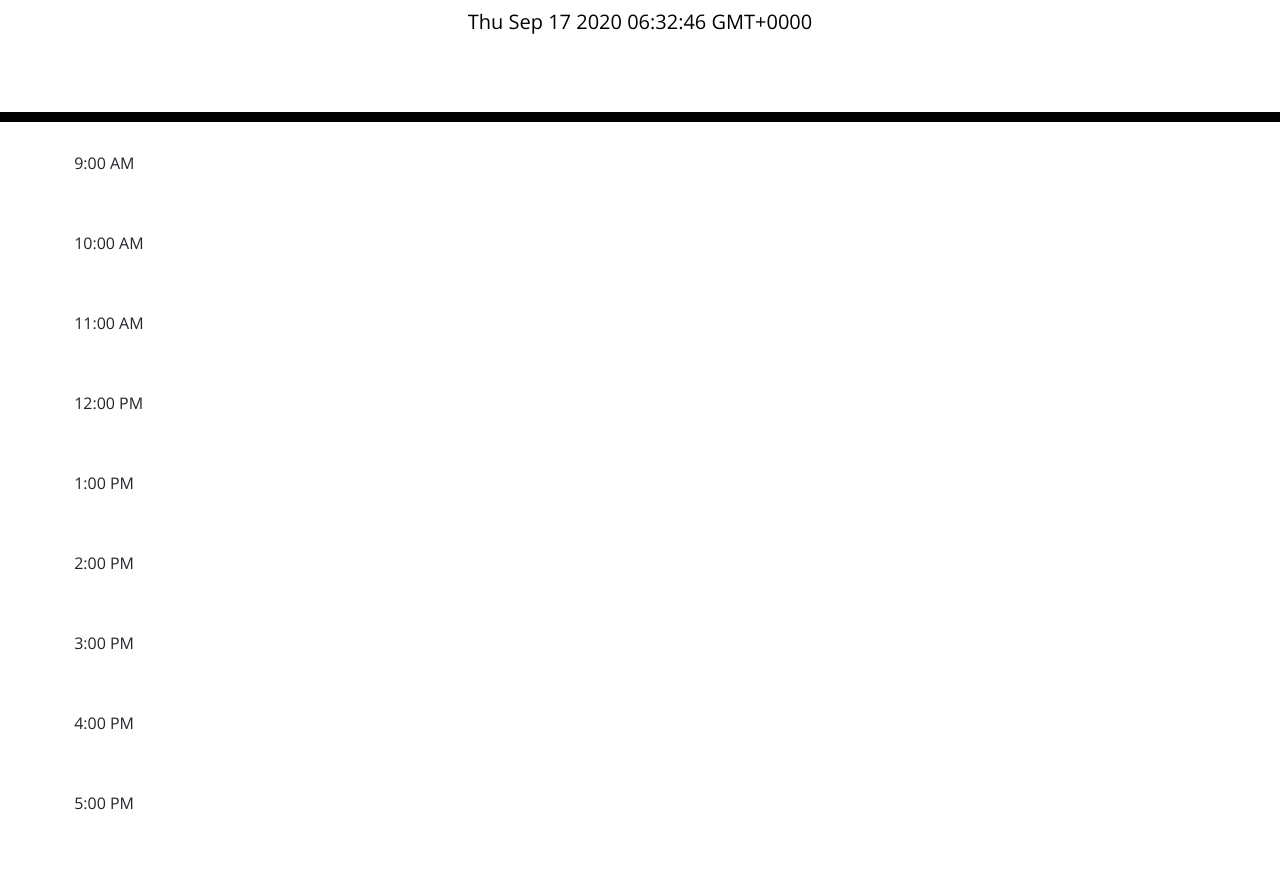
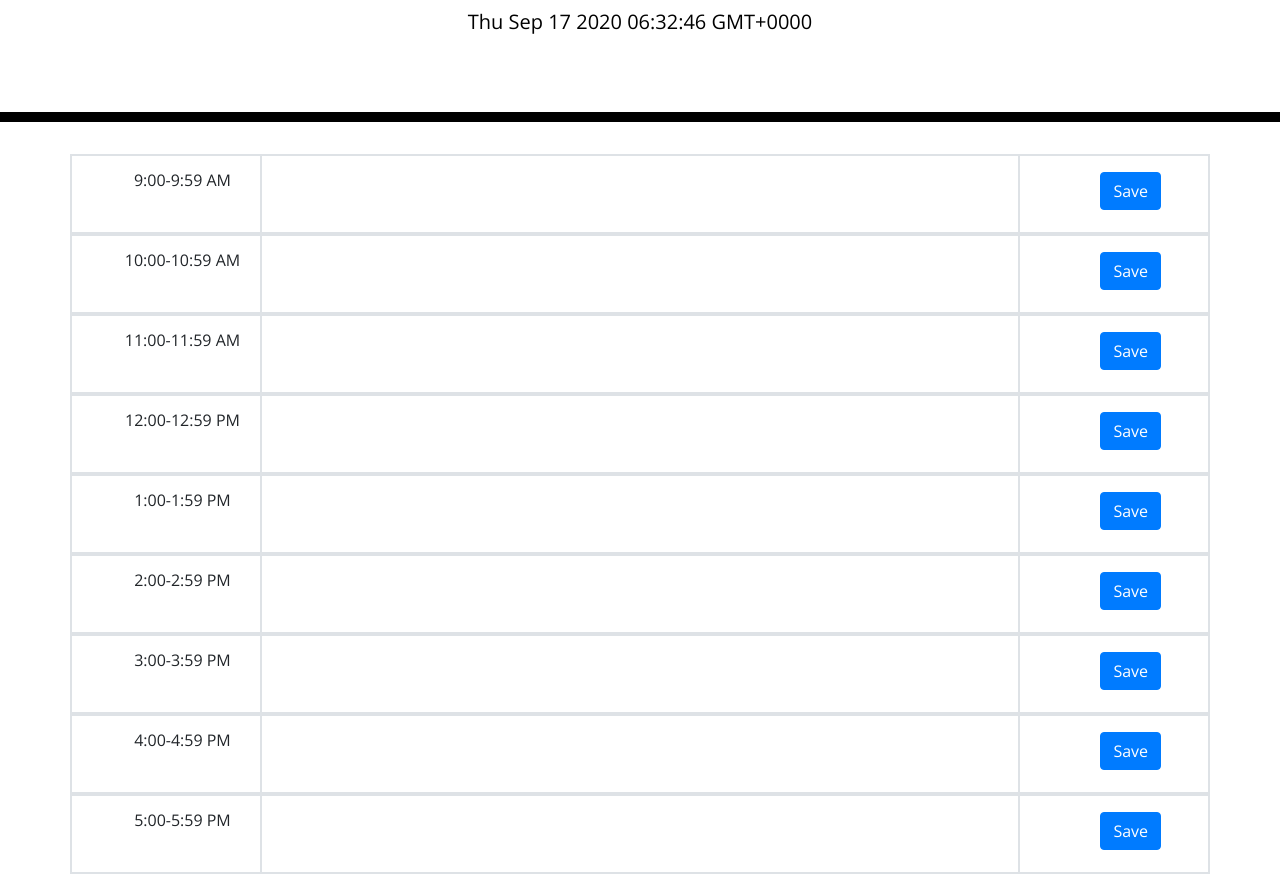
Before and after one commit to JarkkenStyles56/myCalender, a plain HTML site: page Develop/index.html in a window 1280 px wide. Shown: the part 182-1056 px from the top of the page. Drawn offline with nearby package versions, Linux system fonts and the light colour scheme.

Commit message:
Gave rows/columns borders, Tried to make buttons toggle.

```diff
--- a/Develop/index.html
+++ b/Develop/index.html
@@ -22,79 +22,96 @@
   <div class="container">
 
     <!-- Timeblocks go here -->
-    <div class="row"> 9:00 AM
-      <div class="col-sm">
+    <div class="row border ">
+      <div class="col-md-2 border" style="text-align: center;">
+        9:00-9:59 AM
       </div>
-      <div class="col-sm">
-      </div>
-      <div class="col-sm">
+      <input type="text" class="col-md-8 border" style="text-align: left;" id="9">
+      <div class="col-md-2 border" style="text-align: center;" id="update">
+        <button type="button" class="btn btn-primary" data-toggle="buttons" aria-pressed="false"
+          autocomplete="off">Save</button>
       </div>
     </div>
-    <div class="row"> 10:00 AM
-      <div class="col-sm">
+    <div class="row border ">
+      <div class="col-md-2 border" style="text-align: center;">
+        10:00-10:59 AM
       </div>
-      <div class="col-sm">
-      </div>
-      <div class="col-sm">
+      <input type="text" class="col-md-8 border" style="text-align: left;" id="10">
+      <div class="col-md-2 border" style="text-align: center;" id="update">
+        <button type="button" class="btn btn-primary" data-toggle="button" aria-pressed="false"
+          autocomplete="off">Save</button>
       </div>
     </div>
-    <div class="row"> 11:00 AM
-      <div class="col-sm">
+    <div class="row border ">
+      <div class="col-md-2 border" style="text-align: center;">
+        11:00-11:59 AM
       </div>
-      <div class="col-sm">
-      </div>
-      <div class="col-sm">
+      <input type="text" class="col-md-8 border" style="text-align: left;" id="11">
+      <div class="col-md-2 border" style="text-align: center;" id="update">
+        <button type="button" class="btn btn-primary" data-toggle="button" aria-pressed="false"
+          autocomplete="off">Save</button>
       </div>
     </div>
-    <div class="row"> 12:00 PM
-      <div class="col-sm">
+    <div class="row border ">
+      <div class="col-md-2 border" style="text-align: center;">
+        12:00-12:59 PM
       </div>
-      <div class="col-sm">
-      </div>
-      <div class="col-sm">
+      <input type="text" class="col-md-8 border" style="text-align: left;" id="12">
+      <div class="col-md-2 border" style="text-align: center;" id="update">
+        <button type="button" class="btn btn-primary" data-toggle="button" aria-pressed="false"
+          autocomplete="off">Save</button>
       </div>
     </div>
-    <div class="row"> 1:00 PM
-      <div class="col-sm">
+    <div class="row border ">
+      <div class="col-md-2 border" style="text-align: center;">
+        1:00-1:59 PM
       </div>
-      <div class="col-sm">
-      </div>
-      <div class="col-sm">
+      <input type="text" class="col-md-8 border" style="text-align: left;" id="1">
+      <div class="col-md-2 border" style="text-align: center;" id="update">
+        <button type="button" class="btn btn-primary" data-toggle="button" aria-pressed="false"
+          autocomplete="off">Save</button>
       </div>
     </div>
-    <div class="row"> 2:00 PM
-      <div class="col-sm">
+    <div class="row border ">
+      <div class="col-md-2 border" style="text-align: center;">
+        2:00-2:59 PM
       </div>
-      <div class="col-sm">
-      </div>
-      <div class="col-sm">
+      <input type="text" class="col-md-8 border" style="text-align: left;" id="2">
+      <div class="col-md-2 border" style="text-align: center;" id="update">
+        <button type="button" class="btn btn-primary" data-toggle="button" aria-pressed="false"
+          autocomplete="off">Save</button>
       </div>
     </div>
-    <div class="row"> 3:00 PM
-      <div class="col-sm">
+    <div class="row border ">
+      <div class="col-md-2 border" style="text-align: center;">
+        3:00-3:59 PM
       </div>
-      <div class="col-sm">
-      </div>
-      <div class="col-sm">
+      <input type="text" class="col-md-8 border" style="text-align: left;" id="3">
+      <div class="col-md-2 border" style="text-align: center;" id="update">
+        <button type="button" class="btn btn-primary" data-toggle="button" aria-pressed="false"
+          autocomplete="off">Save</button>
       </div>
     </div>
-    <div class="row"> 4:00 PM
-      <div class="col-sm">
+    <div class="row border ">
+      <div class="col-md-2 border" style="text-align: center;">
+        4:00-4:59 PM
       </div>
-      <div class="col-sm">
-      </div>
-      <div class="col-sm">
+      <input type="text" class="col-md-8 border" style="text-align: left;" id="4">
+      <div class="col-md-2 border" style="text-align: center;" id="update">
+        <button type="button" class="btn btn-primary" data-toggle="button" aria-pressed="false"
+          autocomplete="off">Save</button>
       </div>
     </div>
-    <div class="row"> 5:00 PM
-      <div class="col-sm">
+    <div class="row border ">
+      <div class="col-md-2 border" style="text-align: center;">
+        5:00-5:59 PM
       </div>
-      <div class="col-sm">
-      </div>
-      <div class="col-sm">
+      <input type="text" class="col-md-8 border" style="text-align: left;" id="5">
+      <div class="col-md-2 border" style="text-align: center;" id="update">
+        <button type="button" class="btn btn-primary" data-toggle="button" aria-pressed="false"
+          autocomplete="off">Save</button>
       </div>
     </div>
-
   </div>
 
   <script src="https://code.jquery.com/jquery-3.4.1.min.js"></script>
--- a/Develop/script.js
+++ b/Develop/script.js
@@ -1,6 +1,6 @@
 $(document).ready(function () {
-    let currentDay = moment();
-    $("#currentDay").text(currentDay)
+    let now = moment();
+    $("#currentDay").text(now)
 
 
 
```
